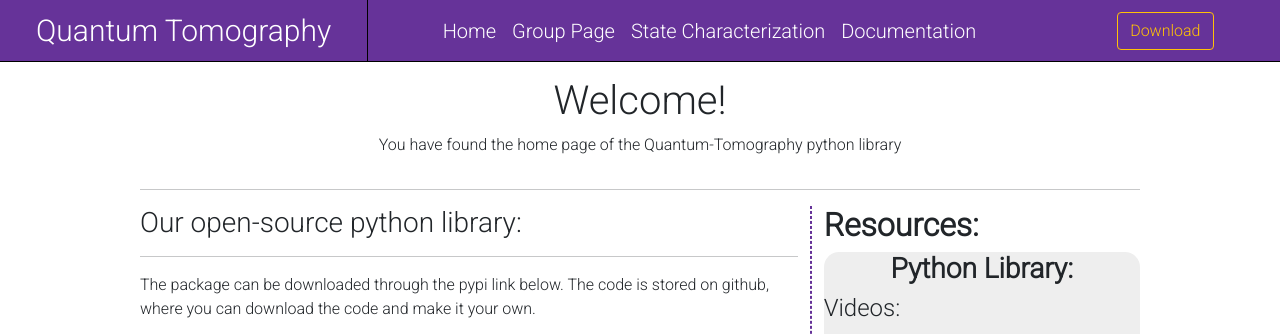
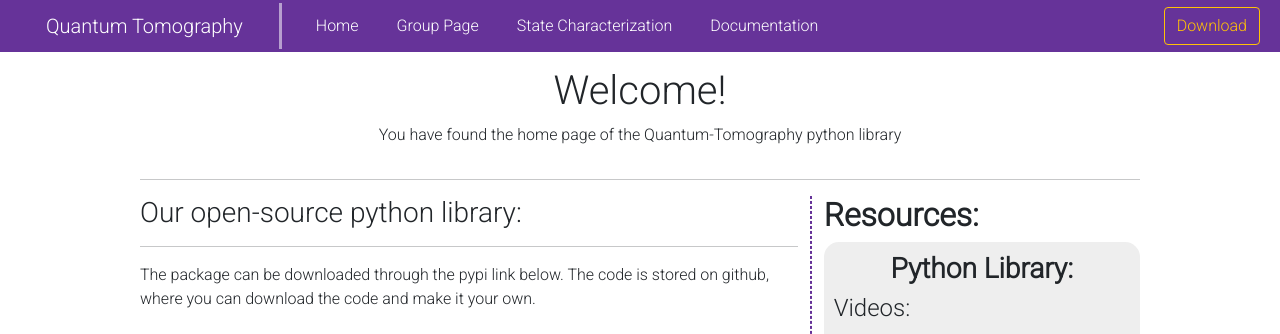
Before and after one commit to KwiatQIM/Flask-App, a Flask app: page / in a window 1280 px wide. Shown: the top 334 px of the page. Run offline with Flask 2, Linux system fonts and the light colour scheme; parts of the project's set-up code (start-up, migrations or seed data) failed here and were passed over; some libraries are stand-ins or nearby versions.

Commit message:
General Spacing

```diff
--- a/src/static/css/Main.css
+++ b/src/static/css/Main.css
@@ -104,6 +104,7 @@ input[type=range]:focus::-ms-fill-upper {
 .gray-background {
     background-color:#EEEEEE;
     border-radius:15px;
+    padding: 10px;
 }
 
 .purpleHeader {
@@ -180,6 +181,7 @@ color:#000000;
 .lib_Ref div#TableOfContents{
     width: min-content;
     border-right:solid 2px rebeccapurple;
+    padding-top:15px;
 }
 
 .lib_Ref a{
@@ -197,13 +199,16 @@ color:#000000;
 
 .lib_Ref div#Methods
 {
+    padding-top:15px;
 	padding-bottom:70px;
 	padding-left:50px;
 	padding-right: 0px;
     width: max-content%;
     max-width: 71%;
-
-
+}
+.lib_Ref div.MethodInfo
+{
+	padding-top:15px;
 }
 .lib_Ref div.MethodInfo h1
 {
--- a/src/static/css/NavBar.css
+++ b/src/static/css/NavBar.css
@@ -1,15 +1,14 @@
 /* Main Navbar at top of page */
 nav#MainNav {
 	background: var(--rebeccapurple);
-	border-bottom: 1px solid black;
-	font-size:20px;
+	font-size:20px !important;
     color:white;
-	padding: 0px;
+	padding: 0px 10px;
 }
 
 nav#MainNav .navbar-header{
-    font-size:30px;
-	border-right:1px solid black;
+    font-size:20px;
+	border-right:3px solid #FFFFFF88;
 	padding: 0px 20px;
 }
 nav#MainNav .nav-link{
@@ -17,36 +16,19 @@ nav#MainNav .nav-link{
 }
 
 div#navbarSupportedContent {
-
 	margin: 0px;
 	padding: 0px;
+	margin-left: 15px;
 }
 
-div#navbarSupportedContent ul{
-	padding: 0px;
-	margin: auto;
+div#navbarSupportedContent li{
+    padding: 0px;
+    margin: 5px 10px;
 }
 
 div#navbarSupportedContent li:hover{
 	background-color: #512773;
 }
-
-
-/* 1d 1w 1m Navbar */
-nav#GraphScaleNav {
-	border-bottom: 2px solid lightgrey;
-	margin-left:-20px;
-	margin-bottom:5px;
+div#navbarSupportedContent li.btn:active{
+	box-shadow: 0 0 0 .25rem #3a1c52;
 }
-nav#GraphScaleNav .nav-item{
-	padding:3px 5px;
-}
-nav#GraphScaleNav button{
-	border: 1px solid black;
-	border-radius:20px;
-	color:lightseagreen;
-	font-weight: bold;
-	font-size:12px;
-	padding:0px 8px;
-	background-color: white;
-}
--- a/src/templates/DocumentationPage.html
+++ b/src/templates/DocumentationPage.html
@@ -2,7 +2,7 @@
 {% block head %}
 <style>
 	div#BodyContent {
-    	padding:15px 5%;
+    	padding:0px 5%;
 	}
 </style>
 {% endblock %}
--- a/src/templates/base.html
+++ b/src/templates/base.html
@@ -34,16 +34,16 @@
         <div class="navbar-header"><a class="nav-link" href="{{url_for('index')}}">Quantum Tomography</a></div>
         <div class="collapse navbar-collapse justify-content-between" id="navbarSupportedContent">
             <ul class="navbar-nav mr-auto">
-                <li class="nav-item">
+                <li class="nav-item btn">
                     <a class="nav-link" href="{{url_for('index')}}">Home</a>
                 </li>
-                <li class="nav-item">
+                <li class="nav-item btn">
                     <a class="nav-link" href="http://research.physics.illinois.edu/QI/Photonics/">Group Page</a>
                 </li>
-                <li class="nav-item">
+                <li class="nav-item btn">
                     <a class="nav-link" href="{{url_for('state_characterization')}}">State Characterization</a>
                 </li>
-                <li class="nav-item">
+                <li class="nav-item btn">
                     <a class="nav-link" href="{{url_for('displayDocumentationPage')}}">Documentation</a>
                 </li>
             </ul>
```
